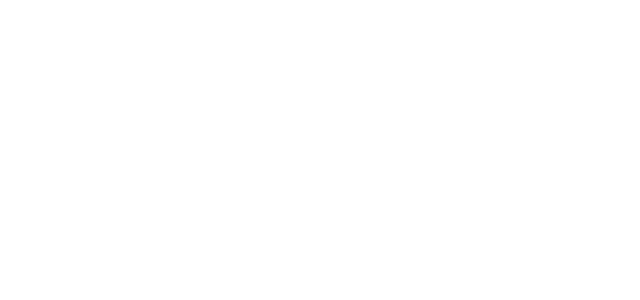
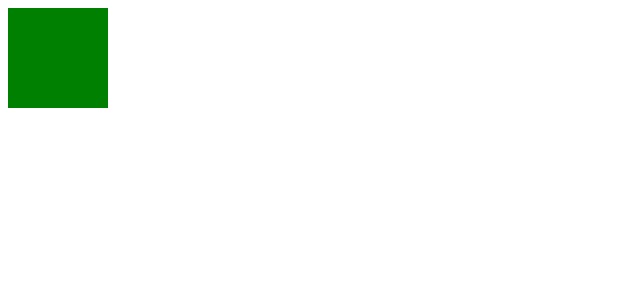
Before and after one commit to phuong74200/bau-cua, a React (Create React App) app: page / in a window 1280 px wide. Shown: the top 300 px of the page, without its empty margins (0-640 px from the left). Built offline with nearby package versions, Linux system fonts and the light colour scheme; the HTML template or start-up script is replaced by a standard one.

Commit message:
add styled-component

```diff
--- a/package.json
+++ b/package.json
@@ -9,7 +9,7 @@
         "react": "^17.0.2",
         "react-dom": "^17.0.2",
         "react-scripts": "^1.1.5",
-        "styled-components": "^5.3.1",
+        "styled-components": "^5.3.3",
         "web-vitals": "^1.0.1"
     },
     "scripts": {
--- a/src/component/Login/index.js
+++ b/src/component/Login/index.js
@@ -1,7 +1,13 @@
 import React from 'react';
 
+import { StyledLogin } from './index.style.js';
+
 const Login = () => {
-    return <div></div>;
+    return (
+        <StyledLogin>
+            <div></div>
+        </StyledLogin>
+    );
 };
 
 export default Login;
--- a/src/component/Login/index.style.js
+++ b/src/component/Login/index.style.js
@@ -0,0 +1,9 @@
+import styled from 'styled-components';
+
+const StyledLogin = styled.div`
+    background: green;
+    width: 100px;
+    height: 100px;
+`;
+
+export { StyledLogin };
```
Also changed, not shown: 2 other files (tests, documents, lock files or other folders).
